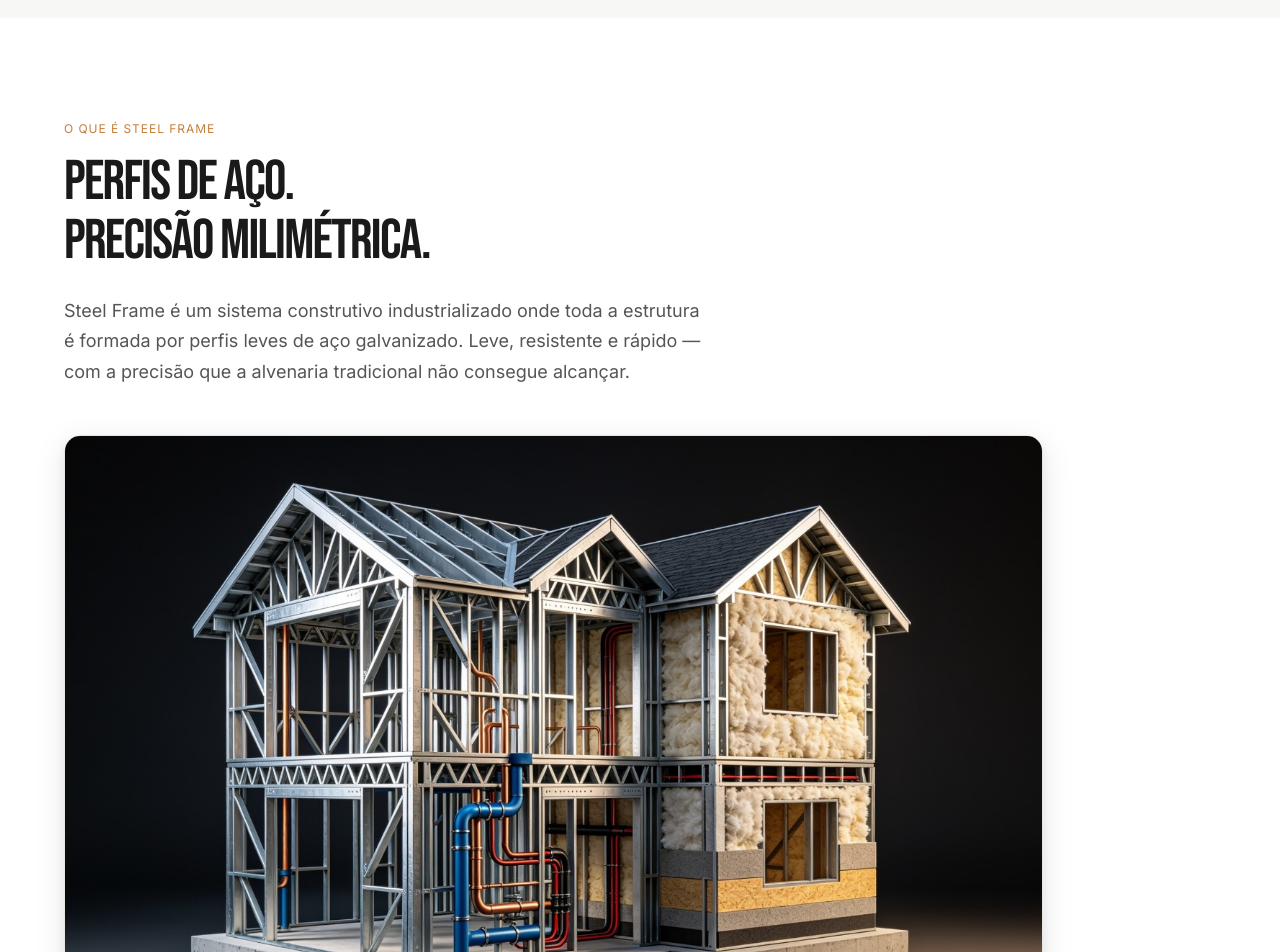
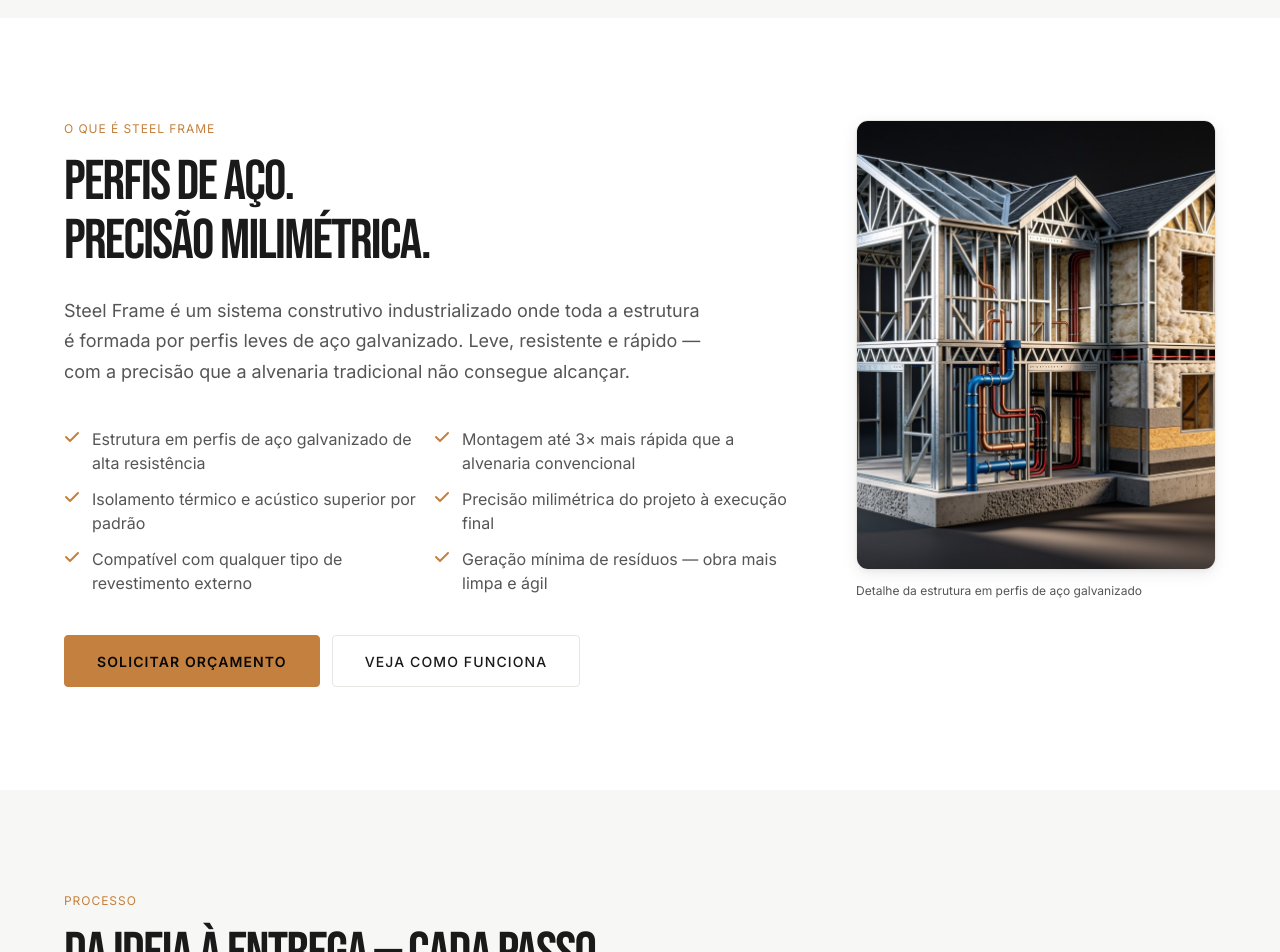
Before and after one commit to templodaslendas-gif/site-veritas, a Next.js app: page / in a window 1280 px wide. Shown: the part 1620-2572 px from the top of the page. Built offline with nearby package versions, Linux system fonts and the light colour scheme.

Commit message:
fix: reorganiza videos steel frame definitivamente

```diff
--- a/src/components/sections/SteelFrameSection/SteelFrameSection.tsx
+++ b/src/components/sections/SteelFrameSection/SteelFrameSection.tsx
@@ -46,7 +46,10 @@ export function SteelFrameSection() {
   return (
     <SectionWrapper id="steel-frame" style={{ background: 'var(--vm-bg-secondary)' }}>
       <div style={CONTAINER}>
+        <div className="grid grid-cols-1 gap-10 lg:grid-cols-[1fr_360px] lg:items-start lg:gap-16">
 
+          {/* Coluna de texto — protagonista */}
+          <div>
             {/* Eyebrow */}
             <ScrollReveal>
               <p
@@ -92,40 +95,13 @@ export function SteelFrameSection() {
                   lineHeight: 'var(--vm-leading-relaxed)',
                   color: 'var(--vm-text-on-light-secondary)',
                   maxWidth: '640px',
-              marginBottom: 'var(--vm-space-12)',
+                  marginBottom: 'var(--vm-space-10)',
                 }}
               >
                 Steel Frame é um sistema construtivo industrializado onde toda a estrutura
                 é formada por perfis leves de aço galvanizado. Leve, resistente e rápido
                 — com a precisão que a alvenaria tradicional não consegue alcançar.
               </p>
-        </ScrollReveal>
-
-        {/* Vídeo protagonista — 85% da largura no desktop */}
-        <ScrollReveal delay={0.12}>
-          <div
-            className="mx-auto w-full lg:w-[85%]"
-            style={{
-              position: 'relative',
-              paddingBottom: '56.25%',
-              borderRadius: 'var(--vm-radius-xl)',
-              overflow: 'hidden',
-              boxShadow: 'var(--vm-shadow-light-lg)',
-              border: '1px solid var(--vm-border-light)',
-              marginBottom: 'var(--vm-space-16)',
-            }}
-          >
-            <div style={{ position: 'absolute', inset: 0 }}>
-              <Image
-                src="/steel-frame/estrutura.jpg"
-                alt="Estrutura em perfis de aço galvanizado do sistema Steel Frame"
-                fill
-                sizes="(max-width: 1024px) 100vw, 85vw"
-                className="h-full w-full object-cover"
-                priority={false}
-              />
-            </div>
-          </div>
             </ScrollReveal>
 
             {/* Lista de benefícios — 2 colunas no desktop */}
@@ -235,7 +211,43 @@ export function SteelFrameSection() {
                 </a>
               </div>
             </ScrollReveal>
+          </div>
 
+          {/* Imagem técnica complementar — não protagonista */}
+          <ScrollReveal delay={0.12}>
+            <div className="lg:sticky lg:top-32">
+              <div
+                style={{
+                  position: 'relative',
+                  aspectRatio: '4 / 5',
+                  borderRadius: 'var(--vm-radius-lg)',
+                  overflow: 'hidden',
+                  boxShadow: 'var(--vm-shadow-light-md)',
+                  border: '1px solid var(--vm-border-light)',
+                }}
+              >
+                <Image
+                  src="/steel-frame/estrutura.jpg"
+                  alt="Detalhe técnico dos perfis de aço galvanizado do sistema Steel Frame"
+                  fill
+                  sizes="(max-width: 1024px) 100vw, 360px"
+                  className="object-cover"
+                />
+              </div>
+              <p
+                style={{
+                  fontFamily: 'var(--vm-font-body)',
+                  fontSize: 'var(--vm-text-xs)',
+                  color: 'var(--vm-text-on-light-secondary)',
+                  marginTop: 'var(--vm-space-3)',
+                }}
+              >
+                Detalhe da estrutura em perfis de aço galvanizado
+              </p>
+            </div>
+          </ScrollReveal>
+
+        </div>
       </div>
     </SectionWrapper>
   )
--- a/src/components/sections/VideoReplaySection/VideoReplaySection.tsx
+++ b/src/components/sections/VideoReplaySection/VideoReplaySection.tsx
@@ -18,6 +18,33 @@ export function VideoReplaySection() {
     >
       <div style={CONTAINER}>
         <ScrollReveal>
+          <div style={{ marginBottom: 'var(--vm-space-10)', maxWidth: '720px' }}>
+            <h2
+              style={{
+                fontFamily: 'var(--vm-font-display)',
+                fontSize: 'clamp(2rem, 5vw, 3.5rem)',
+                letterSpacing: 'var(--vm-tracking-display)',
+                color: 'var(--vm-text-on-light)',
+                textTransform: 'uppercase',
+                lineHeight: 'var(--vm-leading-tight)',
+                marginBottom: 'var(--vm-space-4)',
+              }}
+            >
+              Veja uma construção em Steel Frame nascer do zero.
+            </h2>
+            <p
+              style={{
+                fontFamily: 'var(--vm-font-body)',
+                fontSize: 'var(--vm-text-lg)',
+                lineHeight: 'var(--vm-leading-relaxed)',
+                color: 'var(--vm-text-on-light-secondary)',
+              }}
+            >
+              Do projeto à estrutura, do fechamento ao acabamento final.
+            </p>
+          </div>
+        </ScrollReveal>
+        <ScrollReveal delay={0.1}>
           <div
             style={{
               position: 'relative',
```
Also changed, not shown: 2 other files (tests, documents, lock files or other folders). Lines whose indentation alone changed are shown as unchanged.
